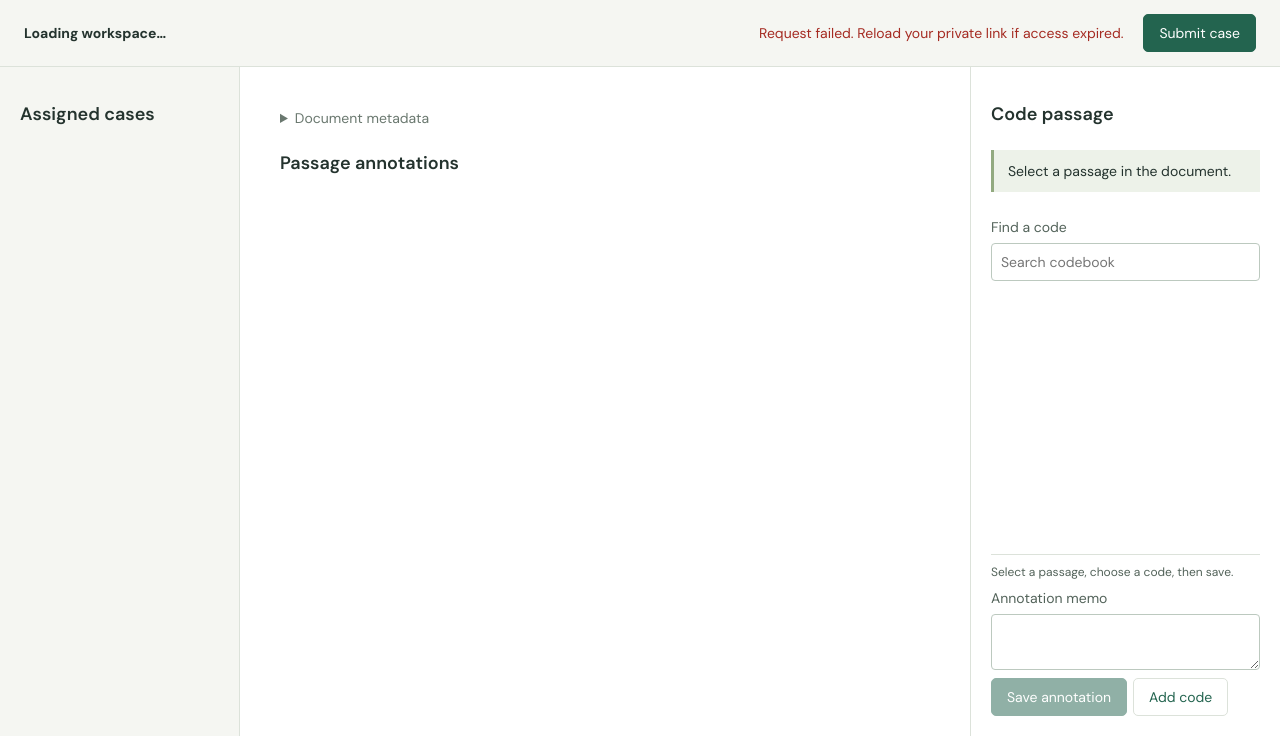
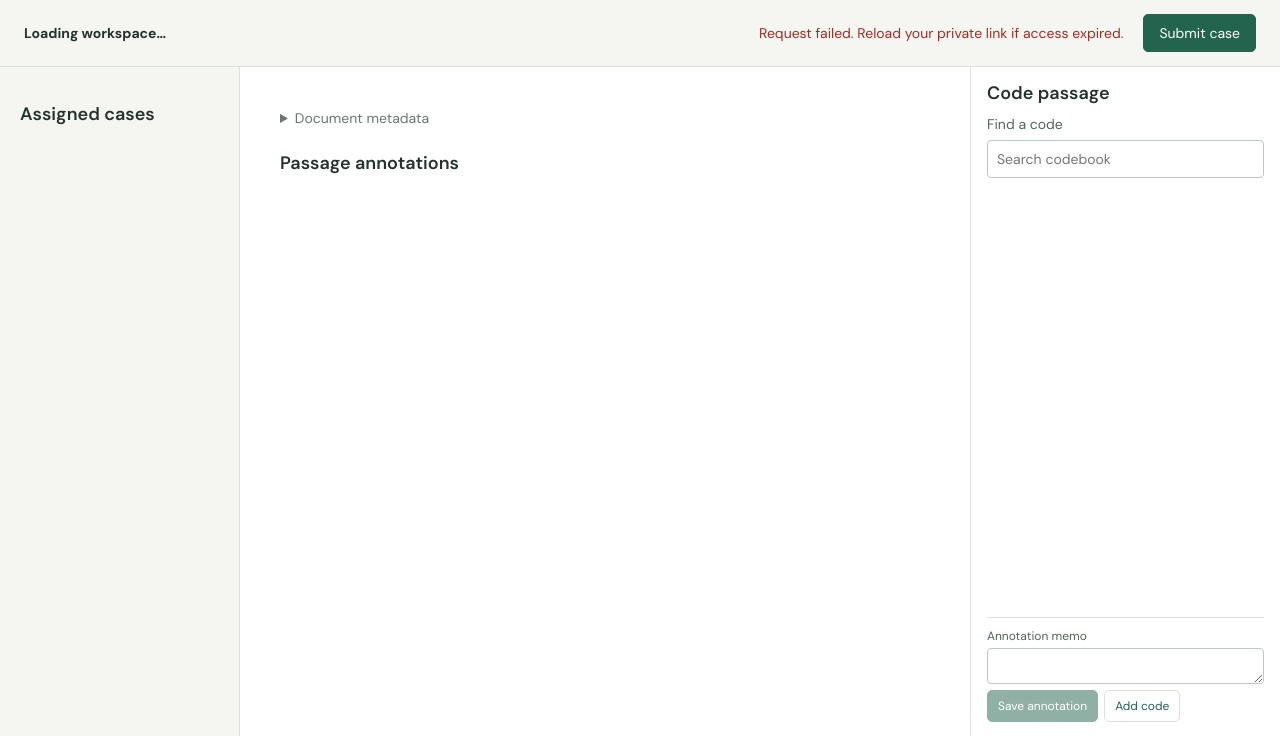
Before and after one commit to nherbaut/coding, a Django app: template corpus/templates/corpus/work.html in a window 1280 px wide. Shown: the part 66-802 px from the top of the page. Run offline with Django 5.2, Linux system fonts and the light colour scheme; the template is opened without the code that fills it: most values are stand-ins (such as "Sample title", 1, 10 or a date in 2020).

Commit message:
Give the code selection list more vertical space

```diff
--- a/corpus/browser_tests.py
+++ b/corpus/browser_tests.py
@@ -75,6 +75,12 @@ class BrowserWorkflowTests(StaticLiveServerTestCase):
             coder.on("pageerror", lambda error: errors.append(str(error)))
             coder.goto(link)
             coder.wait_for_selector('#document:has-text("Contributors")')
+            self.assertFalse(coder.locator("#selection").is_visible())
+            self.assertFalse(coder.locator("#annotation-guidance").is_visible())
+            self.assertGreater(
+                coder.locator("#code-tree").bounding_box()["height"], 400
+            )
+
             coder.locator("#document").evaluate(
                 """node => {
                 const range = document.createRange();
--- a/corpus/static/corpus/style.css
+++ b/corpus/static/corpus/style.css
@@ -414,3 +414,48 @@ dialog::backdrop {
     max-height: 320px;
   }
 }
+
+.codes {
+  padding: 14px 16px;
+}
+.code-panel-heading {
+  display: flex;
+  align-items: baseline;
+  justify-content: space-between;
+  gap: 8px;
+  margin-bottom: 4px;
+}
+.code-panel-heading h2 {
+  margin: 0;
+}
+.code-panel-heading .annotation-count {
+  margin: 0;
+  font-size: 11px;
+  white-space: nowrap;
+}
+.codes > label {
+  margin: 6px 0;
+}
+.codes #selection {
+  max-height: 64px;
+  margin: 6px 0;
+  padding: 8px 10px;
+  font-size: 12px;
+}
+.annotation-controls {
+  padding-top: 6px;
+}
+.annotation-controls label {
+  margin: 4px 0 6px;
+  font-size: 12px;
+}
+.annotation-controls textarea {
+  height: 36px;
+  min-height: 36px;
+  margin-top: 4px;
+  padding: 6px 8px;
+}
+.annotation-actions button {
+  padding: 7px 10px;
+  font-size: 12px;
+}
--- a/corpus/static/corpus/work.js
+++ b/corpus/static/corpus/work.js
@@ -114,8 +114,7 @@ function render() {
   $("#submit-case").disabled = !assignment || assignment.locked || busy;
   $("#save-annotation").disabled = !assignment || assignment.locked || busy;
   $("#memo").disabled = !!assignment?.locked;
-  $("#selection").textContent =
-    selected?.selected_text || "Select a passage in the document.";
+  $("#selection").textContent = selected?.selected_text || "";
   $("#cancel-edit").hidden = !editing;
   renderText();
   renderCodes();
@@ -167,7 +166,10 @@ function renderDraftStatus() {
       ? chosenCodes.size
         ? "Unsaved annotation. Click Save annotation to keep this highlight."
         : "Choose a code, then click Save annotation."
-      : "Select a passage, choose a code, then save.";
+      : "";
+  $("#selection").hidden = !selected;
+  $("#selection").textContent = selected?.selected_text || "";
+  $("#annotation-guidance").hidden = !$("#annotation-guidance").textContent;
   $("#save-annotation").disabled =
     !selected || !chosenCodes.size || !!assignment?.locked || busy;
   $("#cancel-edit").hidden = !selected;
--- a/corpus/templates/corpus/work.html
+++ b/corpus/templates/corpus/work.html
@@ -24,16 +24,15 @@
     <div id="annotations"></div>
   </section>
   <aside class="codes">
-    <h2>Code passage</h2>
-    <p id="annotation-count" class="annotation-count"></p>
-    <blockquote id="selection">Select a passage in the document.</blockquote>
+    <div class="code-panel-heading"><h2>Code passage</h2><span id="annotation-count" class="annotation-count"></span></div>
+    <blockquote id="selection" hidden></blockquote>
     <label
       >Find a code<input id="code-search" placeholder="Search codebook"
     /></label>
     <div id="code-tree"></div>
     <div class="annotation-controls">
-      <p id="annotation-guidance" role="status">Select a passage, choose a code, then save.</p>
-      <label>Annotation memo<textarea id="memo" rows="2"></textarea></label>
+      <p id="annotation-guidance" role="status" hidden></p>
+      <label>Annotation memo<textarea id="memo" rows="1"></textarea></label>
       <div class="annotation-actions">
         <button id="save-annotation" disabled>Save annotation</button>
         <button id="cancel-edit" class="secondary" hidden>Clear selection</button>
```
